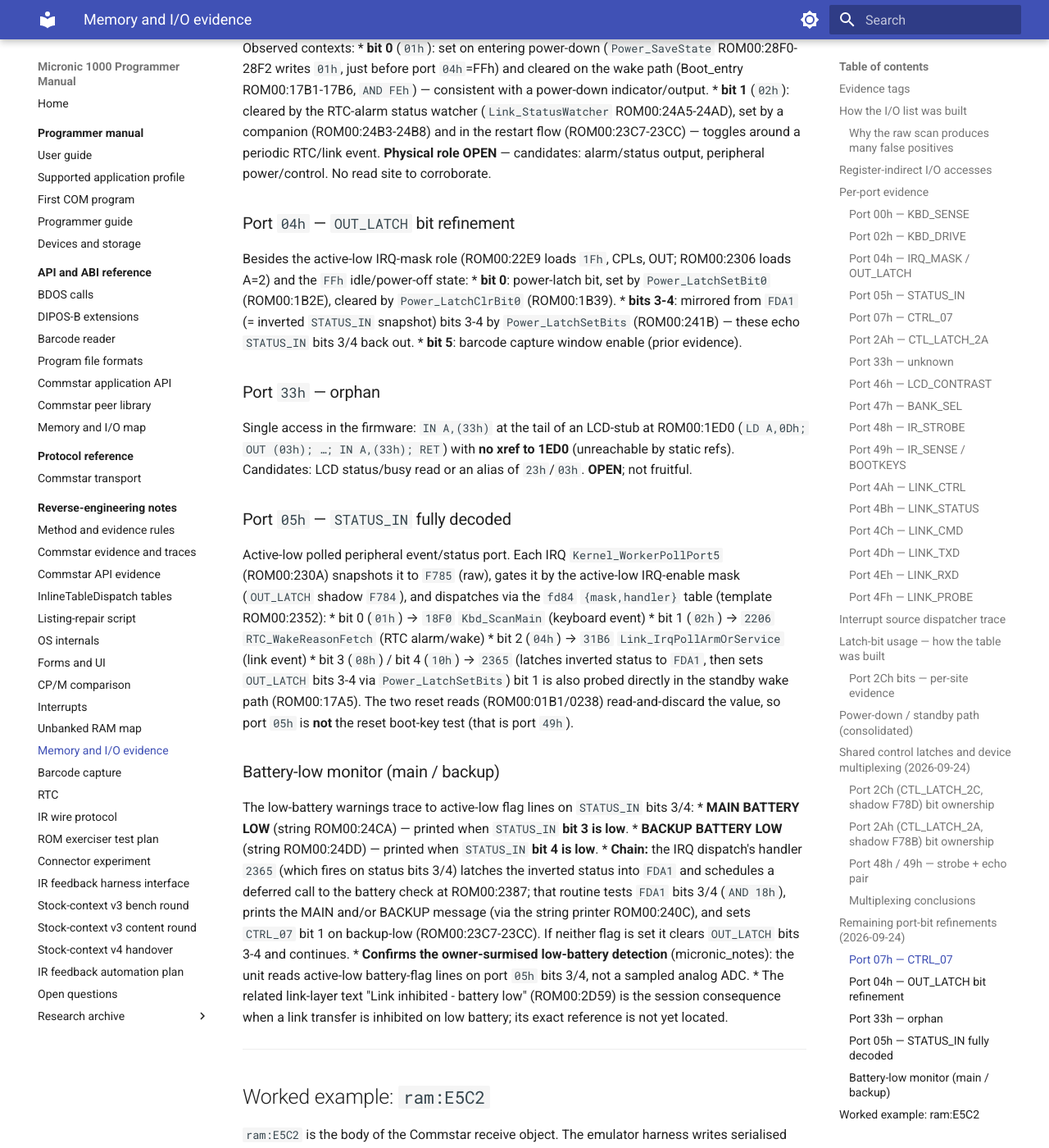
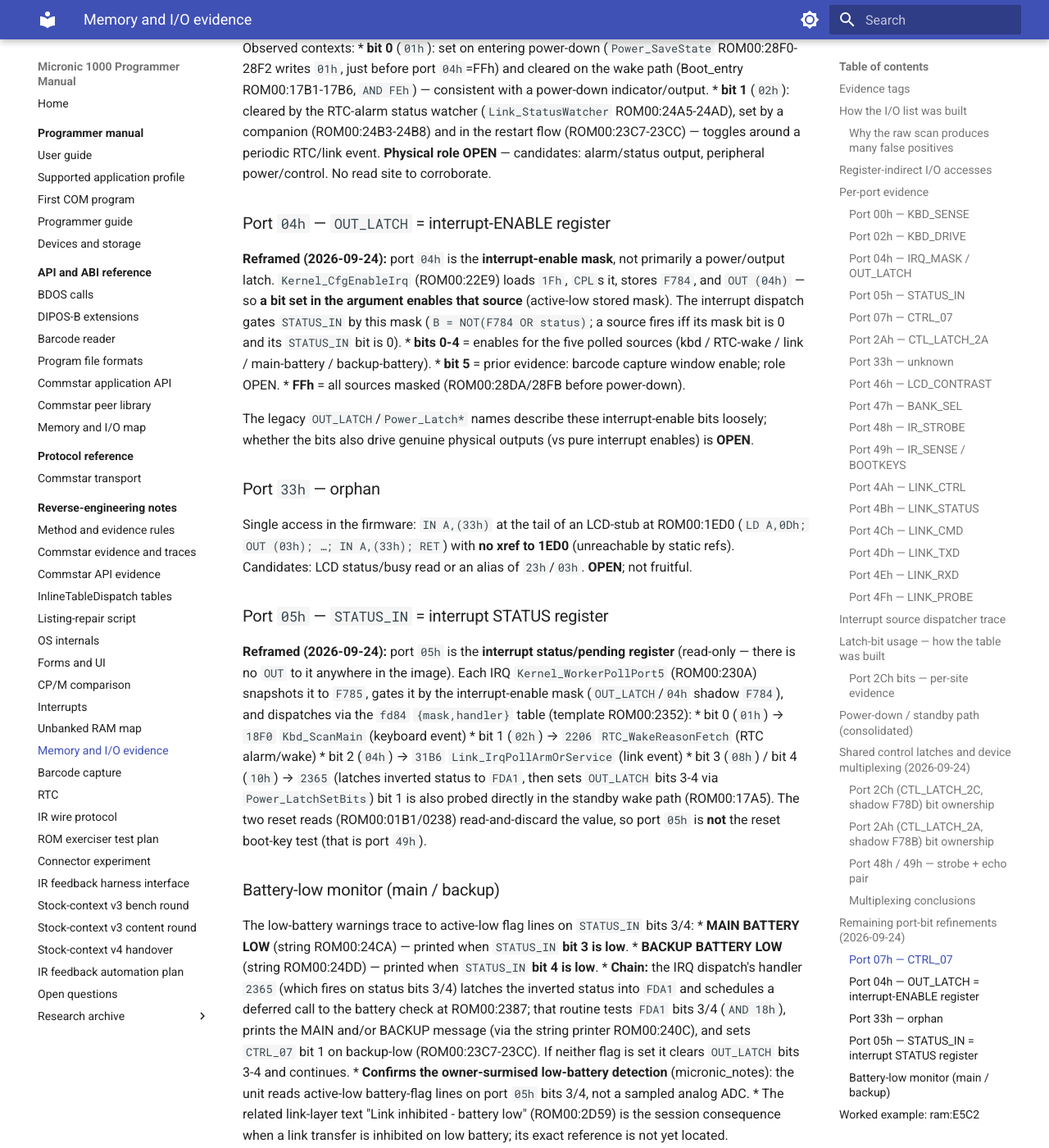
Before and after one commit to philpem/micronic1000, an MkDocs documentation site: the page built from doc/re-notes/memory-and-io-evidence.md, in a window 1280 px wide and 1400 px high, scrolled down 10338 px. Shown: the whole window at 82% size. Built offline with MkDocs 1.6.1 and Material for MkDocs 9.7.7, drawn with Linux system fonts in a browser that asks for light colours.

Commit message:
docs: reframe ports 04h/05h as interrupt-enable + interrupt-status pair
STATUS_IN (05h) is a read-only interrupt STATUS/pending register
(no OUT to 05h); OUT_LATCH (04h) is the interrupt-ENABLE mask
(Kernel_CfgEnableIrq CPLs the enable before storing/OUT). The dispatch
gates STATUS_IN by the 04h mask (B=NOT(mask OR status)). No separate
acknowledge/EoI port exists; pending bits clear on read or on service.
Bits 0-4 map to kbd/RTC-wake/link/main-batt/backup-batt. The legacy
OUT_LATCH/Power_Latch* names describe the enable bits loosely.

```diff
--- a/doc/re-notes/memory-and-io-evidence.md
+++ b/doc/re-notes/memory-and-io-evidence.md
@@ -417,16 +417,23 @@ written. Six write sites, no reads. Observed contexts:
 **Physical role OPEN** — candidates: alarm/status output, peripheral
 power/control. No read site to corroborate.
 
-### Port `04h` — `OUT_LATCH` bit refinement
+### Port `04h` — `OUT_LATCH` = interrupt-ENABLE register
 
-Besides the active-low IRQ-mask role (ROM00:22E9 loads `1Fh`, CPLs,
-OUT; ROM00:2306 loads A=2) and the `FFh` idle/power-off state:
-* **bit 0**: power-latch bit, set by `Power_LatchSetBit0` (ROM00:1B2E),
-  cleared by `Power_LatchClrBit0` (ROM00:1B39).
-* **bits 3-4**: mirrored from `FDA1` (= inverted `STATUS_IN` snapshot)
-  bits 3-4 by `Power_LatchSetBits` (ROM00:241B) — these echo
-  `STATUS_IN` bits 3/4 back out.
-* **bit 5**: barcode capture window enable (prior evidence).
+**Reframed (2026-09-24):** port `04h` is the **interrupt-enable mask**,
+not primarily a power/output latch. `Kernel_CfgEnableIrq` (ROM00:22E9)
+loads `1Fh`, `CPL`s it, stores `F784`, and `OUT (04h)` — so **a bit set
+in the argument enables that source** (active-low stored mask). The
+interrupt dispatch gates `STATUS_IN` by this mask (`B = NOT(F784 OR
+status)`; a source fires iff its mask bit is 0 and its `STATUS_IN` bit
+is 0).
+* **bits 0-4** = enables for the five polled sources (kbd / RTC-wake /
+  link / main-battery / backup-battery).
+* **bit 5** = prior evidence: barcode capture window enable; role OPEN.
+* **FFh** = all sources masked (ROM00:28DA/28FB before power-down).
+
+The legacy `OUT_LATCH`/`Power_Latch*` names describe these
+interrupt-enable bits loosely; whether the bits also drive genuine
+physical outputs (vs pure interrupt enables) is **OPEN**.
 
 ### Port `33h` — orphan
 
@@ -435,11 +442,12 @@ LCD-stub at ROM00:1ED0 (`LD A,0Dh; OUT (03h); …; IN A,(33h); RET`) with
 **no xref to 1ED0** (unreachable by static refs). Candidates: LCD
 status/busy read or an alias of `23h`/`03h`. **OPEN**; not fruitful.
 
-### Port `05h` — `STATUS_IN` fully decoded
+### Port `05h` — `STATUS_IN` = interrupt STATUS register
 
-Active-low polled peripheral event/status port. Each IRQ
-`Kernel_WorkerPollPort5` (ROM00:230A) snapshots it to `F785` (raw),
-gates it by the active-low IRQ-enable mask (`OUT_LATCH` shadow `F784`),
+**Reframed (2026-09-24):** port `05h` is the **interrupt status/pending
+register** (read-only — there is no `OUT` to it anywhere in the image).
+Each IRQ `Kernel_WorkerPollPort5` (ROM00:230A) snapshots it to `F785`,
+gates it by the interrupt-enable mask (`OUT_LATCH`/`04h` shadow `F784`),
 and dispatches via the `fd84` `{mask,handler}` table (template
 ROM00:2352):
 * bit 0 (`01h`) → `18F0` `Kbd_ScanMain` (keyboard event)
```
